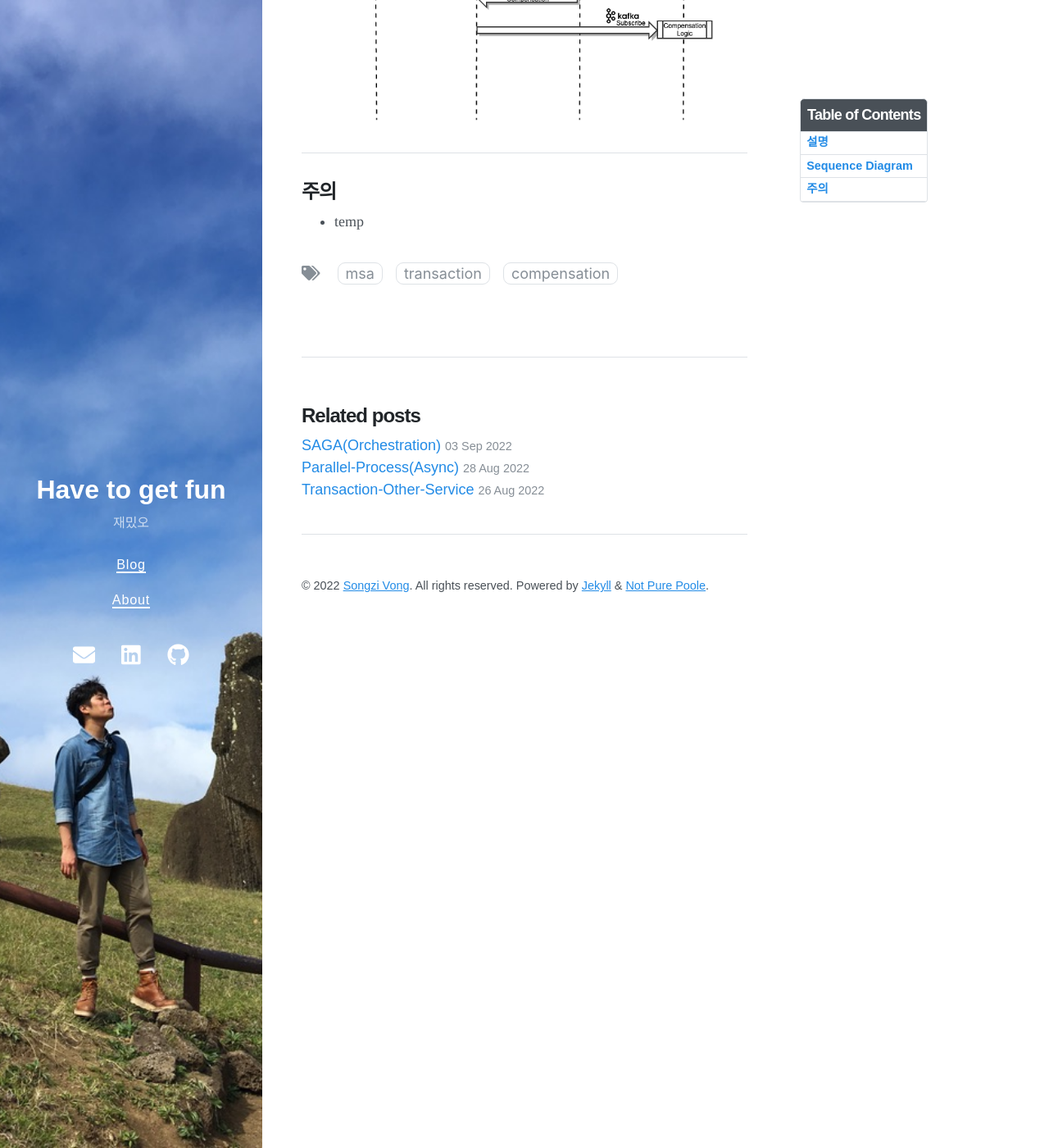
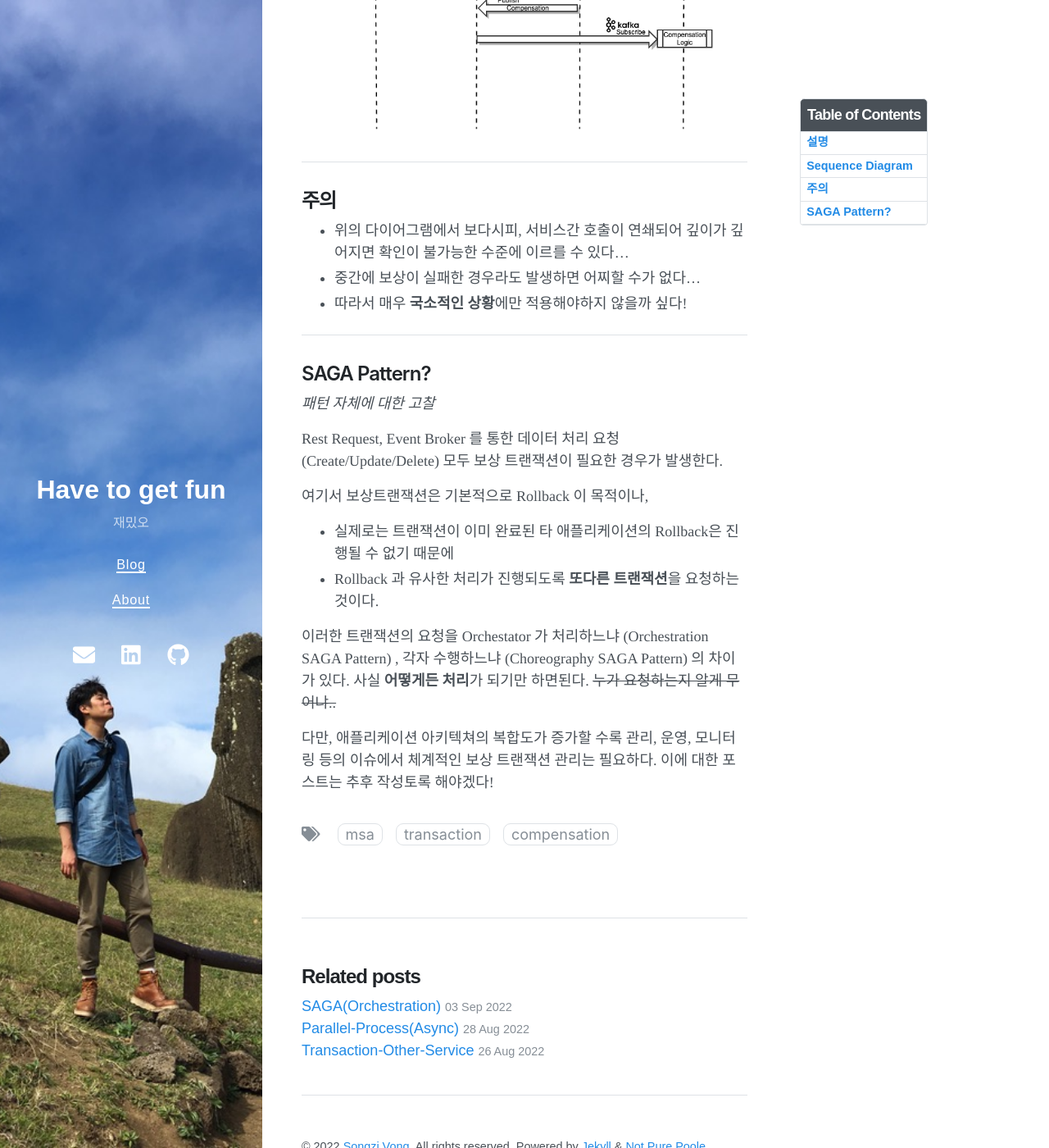
Before and after one commit to LeeJyeon/LeeJyeon.github.io, a Jekyll site: the page built from _posts/MSA/2022-09-10-SAGA(Choreography).md, in a window 1280 px wide and 1400 px high, scrolled down 1044 px. Shown: the whole window at 82% size. Built offline with Jekyll 4.4.1, drawn with Linux system fonts in a browser that asks for light colours; nearby versions of some CDN libraries; some of the changed text lies outside the part shown.

Commit message:
SAGA(Choreography)

```diff
--- a/_posts/MSA/2022-09-10-SAGA(Choreography).md
+++ b/_posts/MSA/2022-09-10-SAGA(Choreography).md
@@ -23,8 +23,7 @@ MSA 환경에서는 서비스간 별도의 DB를 운영해 환경을 격리시
 
 [SAGA(Orchestartion)](https://leejyeon.github.io/msa/2022/09/03/SAGA(Orchestration)/)
 
-이에 따라 데이터 정합성 불일치 등의 문제가 발생할 수 있다!
-
+이에 따라 데이터 정합성 불일치 등의 문제가 발생할 수 있다! (문제가 되는 케이스는 위 포스트에 있다!)
 이에 대한 **“보상트랜잭션"** 처리가 필요한데, 그 패턴 중 하나이다!
 
 ---
@@ -37,4 +36,23 @@ MSA 환경에서는 서비스간 별도의 DB를 운영해 환경을 격리시
 
 ## 주의
 
-- temp
+- 위의 다이어그램에서 보다시피, 서비스간 호출이 연쇄되어 깊이가 깊어지면 확인이 불가능한 수준에 이르를 수 있다…
+- 중간에 보상이 실패한 경우라도 발생하면 어찌할 수가 없다…
+- 따라서 매우 **국소적인 상황**에만 적용해야하지 않을까 싶다!
+
+---
+
+## SAGA Pattern?
+
+*패턴 자체에 대한 고찰*
+
+Rest Request, Event Broker 를 통한 데이터 처리 요청(Create/Update/Delete) 모두 보상 트랜잭션이 필요한 경우가 발생한다.
+
+여기서 보상트랜잭션은 기본적으로 Rollback 이 목적이나,
+
+- 실제로는 트랜잭션이 이미 완료된 타 애플리케이션의 Rollback은 진행될 수 없기 때문에
+- Rollback 과 유사한 처리가 진행되도록 **또다른 트랜잭션**을 요청하는 것이다.
+
+이러한 트랜잭션의 요청을 Orchestator 가 처리하느냐 (Orchestration SAGA Pattern) , 각자 수행하느냐 (Choreography SAGA Pattern) 의 차이가 있다. 사실 **어떻게든 처리**가 되기만 하면된다. ~~누가 요청하는지 알게 무어냐..~~
+
+다만, 애플리케이션 아키텍쳐의 복합도가 증가할 수록 관리, 운영, 모니터링 등의 이슈에서 체계적인 보상 트랜잭션 관리는 필요하다. 이에 대한 포스트는 추후 작성토록 해야겠다!
```
